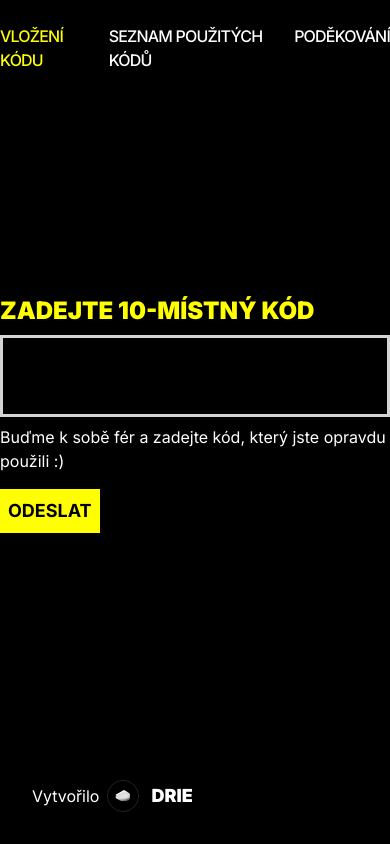
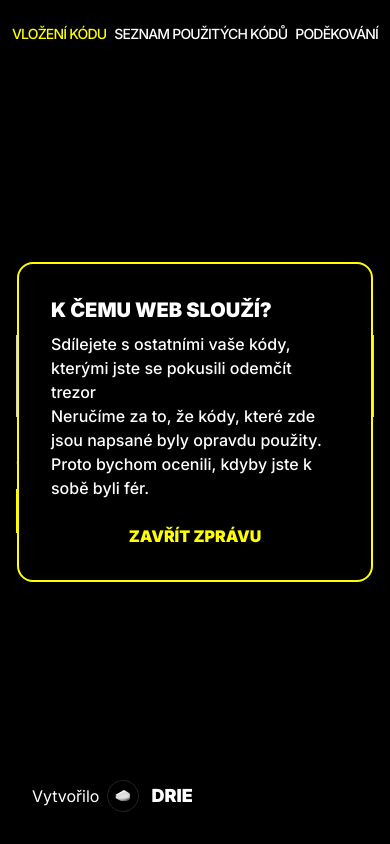
Before and after one commit to swajp/oms-codes, a Next.js app: page / in a window 390 px wide. Built offline with nearby package versions, Linux system fonts and the light colour scheme.

Commit message:
codes improves, gitignore update, bug fixes

```diff
--- a/app/api/form/route.js
+++ b/app/api/form/route.js
@@ -30,12 +30,14 @@ export async function POST(request) {
   }
 }
 
-export async function GET() {
+export async function GET(req, url) {
   try {
     await connectDB();
-    const codes = await Code.find().sort({ date: -1 });
+    const limit = req.url.split("limit=")[1];
+
+    const codes = await Code.find().sort({ date: -1 }).limit(limit);
     return NextResponse.json({ codes });
   } catch (error) {
-    console.log("Došlo k chybě!");
+    return NextResponse.json({ message: error, success: false });
   }
 }
--- a/app/page.tsx
+++ b/app/page.tsx
@@ -1,10 +1,12 @@
 import Footer from "@/components/footer";
 import Form from "@/components/form";
+import PopUp from "@/components/popup";
 
 export default function Home() {
   return (
     <main className="bg-black">
       <Form />
+      <PopUp />
       <Footer />
     </main>
   );
--- a/components/codes.tsx
+++ b/components/codes.tsx
@@ -3,10 +3,19 @@ import React, { useEffect, useState } from "react";
 import moment from "moment";
 export default async function page() {
   const [codes, setCodes] = useState([]);
+  const [limit, setLimit] = useState(100);
+
+  async function fetchMoreData() {
+    const response = await fetch(`/api/form?limit=${limit}`, {
+      cache: "no-cache",
+    });
+    const { codes } = await response.json();
+    setCodes(codes);
+  }
 
   useEffect(() => {
     async function fetchData() {
-      const response = await fetch("/api/form", {
+      const response = await fetch(`/api/form?limit=${limit}`, {
         cache: "no-cache",
       });
       const { codes } = await response.json();
@@ -15,6 +24,7 @@ export default async function page() {
 
     fetchData();
   }, []);
+
   return (
     <section className="max-w-screen-xl  mx-auto p-4">
       <div className="py-28 md:py-48 lg:py-64">
@@ -32,14 +42,27 @@ export default async function page() {
         </div>
         <>
           {codes.map((code: any) => (
-            <div className="text-white text-2xl md:text-4xl lg:text-4xl font-light flex justify-between">
-              <div key={code.id}>{code.code}</div>
-              <div key={code.id}>
-                {moment(code.date).format("DD/MM v hh:mm")}
+            <div
+              key={code.code}
+              className="text-white text-2xl md:text-4xl lg:text-4xl font-light flex justify-between"
+            >
+              <div key={code.code}>{code.code}</div>
+              <div key={code.date}>
+                {moment(code.date).format("DD/MM v HH:mm")}
               </div>
             </div>
           ))}
         </>
+
+        <button
+          className="bg-[#FFFF00] hover:bg-blue-700 text-black uppercase font-bold py-2 px-4 rounded mt-4"
+          onClick={() => {
+            setLimit(limit + 100);
+            fetchMoreData();
+          }}
+        >
+          ZOBRAZIT DALŠÍ
+        </button>
       </div>
     </section>
   );
--- a/components/form.tsx
+++ b/components/form.tsx
@@ -45,14 +45,14 @@ export default function Form() {
 
         setTimeout(() => {
           setIsSubmitting(false);
-        }, 60000);
+        }, 0);
       } else {
         setErrorInput("VYDRŽTE CHVÍLI PŘED DALŠÍM POSLÁNÍM...");
       }
     }
   };
   return (
-    <section className="h-screen w-full flex items-center bg-black content-center justify-center">
+    <section className="h-screen w-full flex items-center bg-black p-4 md:p-0 content-center justify-center">
       <form onSubmit={handleSubmit} action="" className="flex flex-col">
         <p className="font-black text-[#FFFF00] text-2xl md:text-4xl lg:text-5xl mb-2 md:mb-4">
           ZADEJTE 10-MÍSTNÝ KÓD
--- a/components/navbar.tsx
+++ b/components/navbar.tsx
@@ -7,10 +7,10 @@ export default function navbar() {
   const pathname = usePathname();
   return (
     <nav className=" fixed w-full flex items-center content-center tracking-tighter font-medium justify-center pt-6">
-      <div className="flex gap-4">
+      <div className="flex gap-2 md:gap-4">
         <Link href="/">
           <p
-            className={` hover:text-[#FFFF00] ${
+            className={` hover:text-[#FFFF00] text-sm md:text-lg ${
               "/" === pathname ? "text-[#FFFF00]" : "text-white"
             }`}
           >
@@ -19,7 +19,7 @@ export default function navbar() {
         </Link>
         <Link href="/kody">
           <p
-            className={` hover:text-[#FFFF00] ${
+            className={` hover:text-[#FFFF00] text-sm md:text-lg ${
               "/kody" === pathname ? "text-[#FFFF00]" : "text-white"
             }`}
           >
@@ -28,7 +28,7 @@ export default function navbar() {
         </Link>
         <Link href="/podekovani">
           <p
-            className={` hover:text-[#FFFF00] ${
+            className={` hover:text-[#FFFF00] text-sm md:text-lg ${
               "/podekovani" === pathname ? "text-[#FFFF00]" : "text-white"
             }`}
           >
--- /dev/null
+++ b/components/popup.tsx
@@ -0,0 +1,50 @@
+"use client";
+
+import { useEffect, useState } from "react";
+
+export default function PopUp() {
+  const [showMessage, setShowMessage] = useState(false);
+
+  useEffect(() => {
+    const welcomeMessageDisplayed = localStorage.getItem(
+      "welcomeMessageDisplayed"
+    );
+    if (!welcomeMessageDisplayed || welcomeMessageDisplayed == "false") {
+      setShowMessage(true);
+    }
+  }, []);
+
+  const hideMessage = () => {
+    setShowMessage(false);
+    localStorage.setItem("welcomeMessageDisplayed", "true");
+  };
+
+  if (!showMessage) {
+    return null;
+  } else {
+  }
+
+  return (
+    <div className="welcome-message fixed p-8 bg-black border-2 border-[#FFFF00] top-1/2 left-1/2 -translate-y-1/2 -translate-x-1/2 rounded-2xl">
+      <div className="flex flex-col w-72 md:w-fit">
+        <p className="text-white font-black text-xl lg:text-3xl mb-2">
+          K ČEMU WEB SLOUŽÍ?
+        </p>
+        <p className="text-white font-medium  text-md md:text-xl lg:text-2xl">
+          Sdílejete s ostatními vaše kódy, kterými jste se pokusili odemčít
+          trezor
+        </p>
+        <p className="text-white font-medium text-md md:text-xl lg:text-2xl mb-6">
+          Neručíme za to, že kódy, které zde jsou napsané byly opravdu použity.
+          Proto bychom ocenili, kdyby jste k sobě byli fér.
+        </p>
+        <button
+          className="font-black text-md md:text-xl lg:text-2xl text-[#FFFF00] "
+          onClick={hideMessage}
+        >
+          ZAVŘÍT ZPRÁVU
+        </button>
+      </div>
+    </div>
+  );
+}
```
Also changed, not shown: 1 other file (tests, documents, lock files or other folders).
